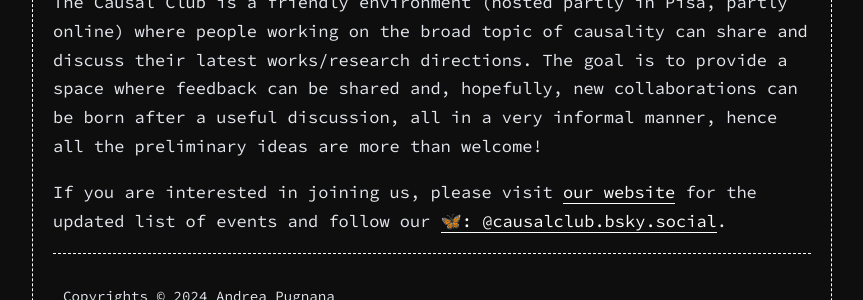
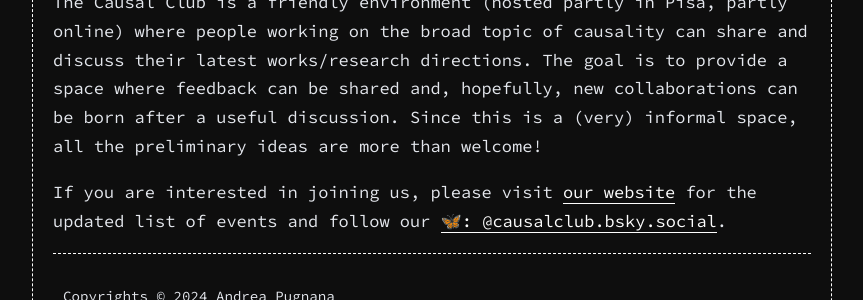
Before and after one commit to andrepugni/andrepugni.github.io, a Jekyll site: the page built from causalClub.md, in a window 1280 px wide. Shown: the part 320-620 px from the top of the page, without its empty margins (208-1071 px from the left). Built offline with Jekyll 4.4.1, drawn with Linux system fonts in a browser that asks for light colours; some of the changed text lies outside the part shown.

Commit message:
Updates 2024/12/05

```diff
--- a/causalClub.md
+++ b/causalClub.md
@@ -6,6 +6,7 @@ title: CausalClub
 Together with [Riccardo Massidda](https://pages.di.unipi.it/massidda/) and [Martina Cinquini](https://marti5ini.github.io/) we are the proud founders of the Causal Club, a reading group on causality hosted at the University of Pisa.
 
 The Causal Club is a friendly environment (hosted partly in Pisa, partly online) where people working on the broad topic of causality can share and discuss their latest works/research directions.
-The goal is to provide a space where feedback can be shared and, hopefully, new collaborations can be born after a useful discussion, all in a very informal manner, hence all the preliminary ideas are more than welcome!
+The goal is to provide a space where feedback can be shared and, hopefully, new collaborations can be born after a useful discussion.
+Since this is a (very) informal space, all the preliminary ideas are more than welcome!
 
 If you are interested in joining us, please visit [our website](https://causalclub.github.io/) for the updated list of events and follow our [🦋: @causalclub.bsky.social](https://bsky.app/profile/andrepugni.bsky.social).
```
